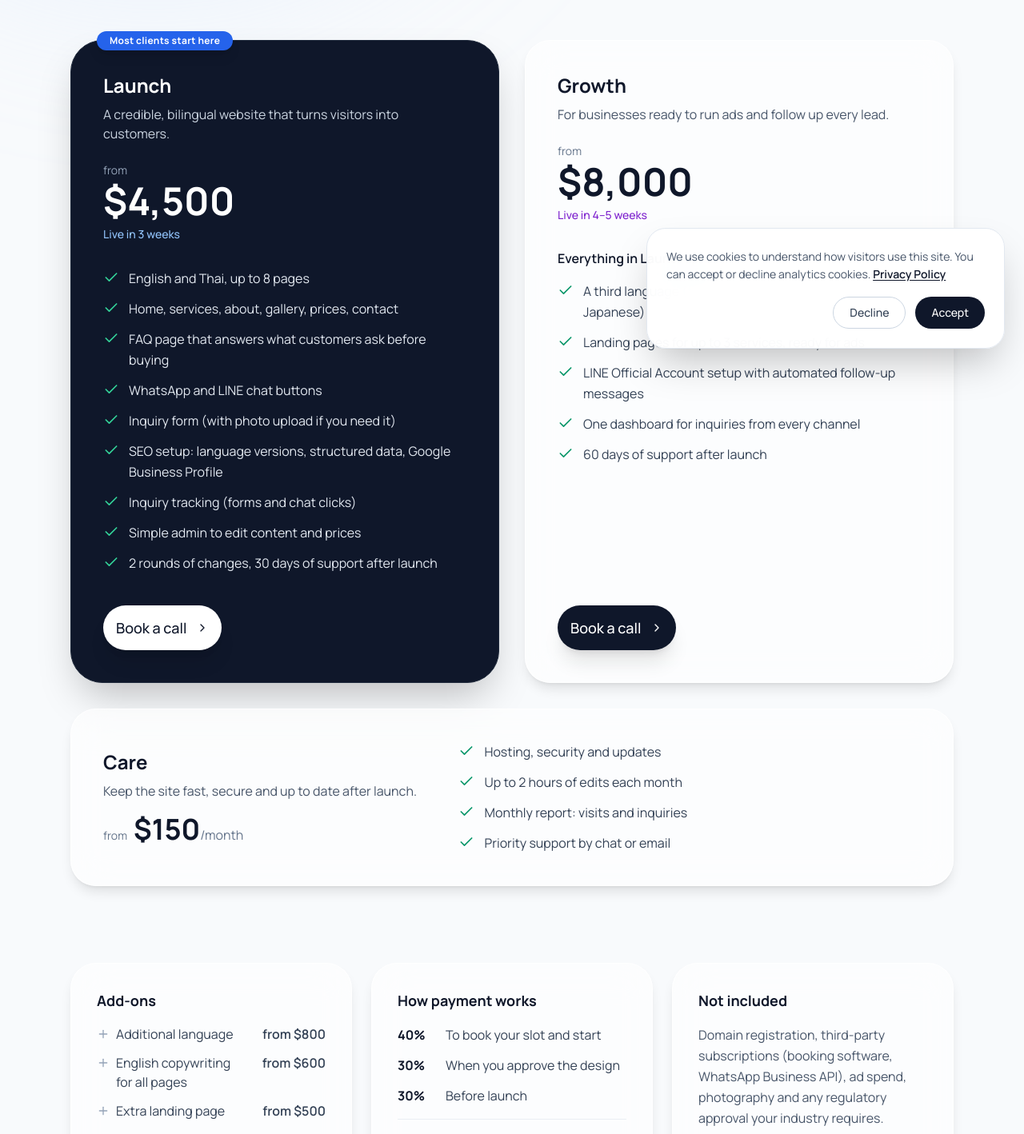
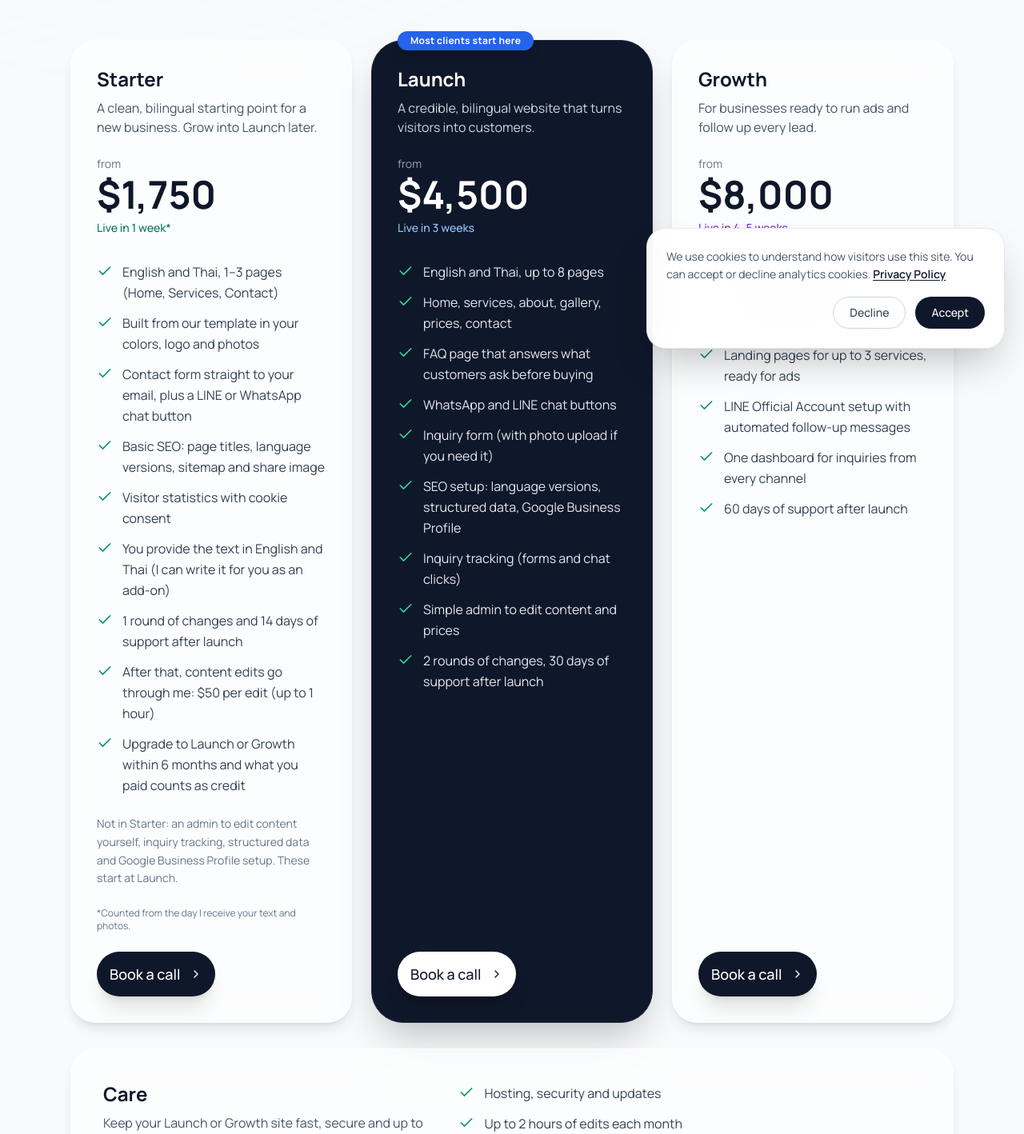
Before and after one commit to commandpaletteth/command-palette-web, a Next.js app: page /en/pricing in a window 1280 px wide. Shown: the part 340-1758 px from the top of the page at 80% size. Built offline with nearby package versions, Linux system fonts and the light colour scheme; a web font is replaced by a local one.

Commit message:
Pricing: add Starter package ($1,750 / 59,000 THB), 3-column layout, update Home/Clinics price lines

```diff
--- a/app/[locale]/layout.tsx
+++ b/app/[locale]/layout.tsx
@@ -28,7 +28,7 @@ export const metadata: Metadata = {
   metadataBase: new URL('https://www.command-palette.co'),
 
   title: "Command & Palette | Websites that bring customers to you",
-  description: "Fast, modern websites for growing businesses. Fixed price from $4,500, live in 3 weeks.",
+  description: "Fast, modern websites for growing businesses. Fixed price from $1,750, live in 1 to 3 weeks.",
   openGraph: {
     siteName: "Command & Palette",
     type: "website",
--- a/app/[locale]/pricing/page.tsx
+++ b/app/[locale]/pricing/page.tsx
@@ -46,9 +46,26 @@ export default async function PricingPage({ params }: { params: Promise<{ locale
 
       {/* Packages */}
       <section className="relative z-10 container mx-auto px-6 pb-16 max-w-6xl">
-        <div className="grid lg:grid-cols-2 gap-8 items-stretch">
+        <div className="grid lg:grid-cols-3 gap-6 items-stretch">
+          {/* Starter */}
+          <GlassCard className="rounded-[2.5rem] md:p-8 flex flex-col order-2 lg:order-1">
+            <h2 className="text-2xl font-bold mb-2">{t("starter_name")}</h2>
+            <p className="text-slate-600 mb-6">{t("starter_desc")}</p>
+            <div className="mb-1 text-sm text-slate-500">{t("from")}</div>
+            <div className="text-5xl font-bold mb-2">{t("starter_price")}</div>
+            <div className="text-sm text-emerald-700 font-medium mb-8">{t("starter_time")}</div>
+            <div className="flex-grow">
+              <FeatureList items={t.raw("starter_features") as string[]} />
+              <p className="mt-6 text-sm text-slate-500 leading-relaxed">{t("starter_excludes")}</p>
+            </div>
+            <p className="mt-6 text-xs text-slate-500">{t("starter_note")}</p>
+            <div className="mt-6">
+              <CallButton label={t("cta_btn")} />
+            </div>
+          </GlassCard>
+
           {/* Launch (highlighted) */}
-          <div className="relative bg-slate-900 text-white rounded-[2.5rem] p-8 md:p-10 shadow-2xl border border-slate-800 flex flex-col">
+          <div className="relative bg-slate-900 text-white rounded-[2.5rem] p-8 md:p-8 shadow-2xl border border-slate-800 flex flex-col order-1 lg:order-2">
             <span className="absolute -top-3 left-8 px-4 py-1 rounded-full bg-blue-600 text-white text-xs font-bold tracking-wide shadow-lg">
               {t("popular")}
             </span>
@@ -66,7 +83,7 @@ export default async function PricingPage({ params }: { params: Promise<{ locale
           </div>
 
           {/* Growth */}
-          <GlassCard className="rounded-[2.5rem] md:p-10 flex flex-col">
+          <GlassCard className="rounded-[2.5rem] md:p-8 flex flex-col order-3">
             <h2 className="text-2xl font-bold mb-2">{t("growth_name")}</h2>
             <p className="text-slate-600 mb-6">{t("growth_desc")}</p>
             <div className="mb-1 text-sm text-slate-500">{t("from")}</div>
--- a/messages/agency/en.json
+++ b/messages/agency/en.json
@@ -73,7 +73,7 @@
     "founder_title": "You work with me, not an account manager",
     "founder_desc": "I'm Bobby, the founder of Command & Palette. I've spent 15+ years in business development at tech platforms, including bringing 550+ beauty and wellness businesses onto a booking platform, and I build every website myself. One person, from first call to launch.",
     "founder_link": "More about me",
-    "pricing_title": "Fixed packages from $4,500",
+    "pricing_title": "Launch package, fixed at $4,500",
     "pricing_desc": "Fixed scope, fixed price, fixed timeline. Monthly care from $150.",
     "pricing_link": "See what's included",
     "compliance_note": "Thailand regulates medical advertising. I design with those rules in mind and keep claims factual. Where approval of advertising content is required, it remains your clinic's responsibility.",
@@ -83,7 +83,7 @@
   },
   "Pricing": {
     "meta_title": "Pricing | Command & Palette",
-    "meta_description": "Fixed-price website packages for growing businesses. Launch from $4,500, Growth from $8,000, Care from $150/month.",
+    "meta_description": "Fixed-price website packages for growing businesses. Starter from $1,750, Launch from $4,500, Growth from $8,000, Care from $150/month.",
     "badge": "Pricing",
     "hero_title_1": "Simple, ",
     "hero_title_highlight": "fixed",
@@ -92,6 +92,23 @@
     "from": "from",
     "per_month": "/month",
     "popular": "Most clients start here",
+    "starter_name": "Starter",
+    "starter_price": "$1,750",
+    "starter_time": "Live in 1 week*",
+    "starter_desc": "A clean, bilingual starting point for a new business. Grow into Launch later.",
+    "starter_features": [
+      "English and Thai, 1–3 pages (Home, Services, Contact)",
+      "Built from our template in your colors, logo and photos",
+      "Contact form straight to your email, plus a LINE or WhatsApp chat button",
+      "Basic SEO: page titles, language versions, sitemap and share image",
+      "Visitor statistics with cookie consent",
+      "You provide the text in English and Thai (I can write it for you as an add-on)",
+      "1 round of changes and 14 days of support after launch",
+      "After that, content edits go through me: $50 per edit (up to 1 hour)",
+      "Upgrade to Launch or Growth within 6 months and what you paid counts as credit"
+    ],
+    "starter_excludes": "Not in Starter: an admin to edit content yourself, inquiry tracking, structured data and Google Business Profile setup. These start at Launch.",
+    "starter_note": "*Counted from the day I receive your text and photos.",
     "launch_name": "Launch",
     "launch_price": "$4,500",
     "launch_time": "Live in 3 weeks",
@@ -121,7 +138,7 @@
     ],
     "care_name": "Care",
     "care_price": "$150",
-    "care_desc": "Keep the site fast, secure and up to date after launch.",
+    "care_desc": "Keep your Launch or Growth site fast, secure and up to date after launch.",
     "care_features": [
       "Hosting, security and updates",
       "Up to 2 hours of edits each month",
@@ -147,11 +164,15 @@
     ],
     "payment_title": "How payment works",
     "payment_steps": [{"pct": "40%", "label": "To book your slot and start"}, {"pct": "30%", "label": "When you approve the design"}, {"pct": "30%", "label": "Before launch"}],
-    "payment_note": "Invoiced in USD.",
+    "payment_note": "Invoiced in USD. Starter is paid 50% to start and 50% before launch.",
     "excluded_title": "Not included",
     "excluded_desc": "Domain registration, third-party subscriptions (booking software, WhatsApp Business API), ad spend, photography and any regulatory approval your industry requires.",
     "faq_title": "Common questions",
     "faq": [
+      {
+        "q": "Which package should I start with?",
+        "a": "If you are starting out or testing the market, Starter puts you online in a week. If you already have customers and want the site to bring in and track inquiries, start with Launch. If you upgrade from Starter within 6 months, what you paid counts as credit."
+      },
       {
         "q": "What do we get back from investing in a website?",
         "a": "A website designed from scratch around your customers, in two languages, set up to be found on Google, and tracking every form and chat enquiry, so you can see exactly how many customers it brings in. No monthly platform fees, and it's built to last for years."
@@ -266,7 +287,7 @@
   },
   "Home": {
     "meta_title": "Command & Palette | Websites that bring customers to you",
-    "meta_description": "Fast, modern websites for growing businesses. Fixed price from $4,500, live in 3 weeks, built by the founder himself.",
+    "meta_description": "Fast, modern websites for growing businesses. Fixed price from $1,750, live in 1 to 3 weeks, built by the founder himself.",
     "badge": "Websites for growing businesses",
     "hero_title_1": "Stop renting. ",
     "hero_title_highlight": "Start owning.",
@@ -337,7 +358,7 @@
     "founder_title": "You work with me, not an account manager",
     "founder_desc": "I'm Bobby. 15+ years in business development across telecom, eCommerce, hospitality and online platforms, and I build every website myself. One person, from first call to launch.",
     "founder_link": "More about me",
-    "pricing_title": "Fixed packages from $4,500",
+    "pricing_title": "Fixed packages from $1,750",
     "pricing_desc": "Fixed scope, fixed price, fixed timeline. Monthly care from $150.",
     "pricing_link": "See what's included",
     "cta_title": "Let's see if we're a good fit",
--- a/messages/agency/th.json
+++ b/messages/agency/th.json
@@ -73,7 +73,7 @@
     "founder_title": "คุยกับผมโดยตรง ไม่ผ่าน account manager",
     "founder_desc": "ผมชื่อบ๊อบบี้ ผู้ก่อตั้ง Command & Palette ทำงานด้าน business development ในแพลตฟอร์มเทคมากว่า 15 ปี รวมถึงพาธุรกิจความงามและเวลเนสกว่า 550 รายเข้าแพลตฟอร์มจองบริการ และลงมือทำเว็บทุกเว็บเอง คนเดียวตั้งแต่คุยครั้งแรกจนเปิดใช้งาน",
     "founder_link": "รู้จักผมมากขึ้น",
-    "pricing_title": "แพ็กเกจราคาคงที่ เริ่มต้น ฿150,000",
+    "pricing_title": "แพ็กเกจ Launch ราคาคงที่ ฿150,000",
     "pricing_desc": "ขอบเขตงานชัด ราคาคงที่ กำหนดส่งชัดเจน ค่าดูแลรายเดือนเริ่มต้น ฿5,000",
     "pricing_link": "ดูว่าได้อะไรบ้าง",
     "compliance_note": "การโฆษณาสถานพยาบาลในไทยมีกฎหมายควบคุม ผมออกแบบโดยคำนึงถึงกฎเหล่านี้และใช้ข้อความที่เป็นข้อเท็จจริง ส่วนการขออนุญาตโฆษณา (ถ้าจำเป็น) ยังเป็นความรับผิดชอบของคลินิก",
@@ -83,7 +83,7 @@
   },
   "Pricing": {
     "meta_title": "ราคา | Command & Palette",
-    "meta_description": "แพ็กเกจเว็บไซต์ราคาคงที่สำหรับธุรกิจที่กำลังเติบโต Launch เริ่มต้น ฿150,000, Growth เริ่มต้น ฿270,000, ค่าดูแลเริ่มต้น ฿5,000/เดือน",
+    "meta_description": "แพ็กเกจเว็บไซต์ราคาคงที่สำหรับธุรกิจที่กำลังเติบโต Starter เริ่มต้น ฿59,000, Launch เริ่มต้น ฿150,000, Growth เริ่มต้น ฿270,000, ค่าดูแลเริ่มต้น ฿5,000/เดือน",
     "badge": "ราคา",
     "hero_title_1": "แพ็กเกจ",
     "hero_title_highlight": "ราคาคงที่",
@@ -92,6 +92,23 @@
     "from": "เริ่มต้น",
     "per_month": "/เดือน",
     "popular": "ลูกค้าส่วนใหญ่เริ่มที่แพ็กเกจนี้",
+    "starter_name": "Starter",
+    "starter_price": "฿59,000",
+    "starter_time": "ใช้งานได้ใน 1 สัปดาห์*",
+    "starter_desc": "จุดเริ่มต้นที่เรียบร้อย สองภาษา สำหรับธุรกิจใหม่ แล้วค่อยอัปเกรดเป็น Launch ทีหลัง",
+    "starter_features": [
+      "ภาษาอังกฤษและไทย 1–3 หน้า (หน้าแรก บริการ ติดต่อ)",
+      "สร้างจากเทมเพลตของเรา ใส่สี โลโก้ และรูปของคุณ",
+      "ฟอร์มติดต่อส่งเข้าอีเมลโดยตรง พร้อมปุ่มแชท LINE หรือ WhatsApp",
+      "SEO พื้นฐาน: ชื่อหน้า เวอร์ชันภาษา sitemap และรูปสำหรับแชร์",
+      "สถิติผู้เข้าชม พร้อมการขอความยินยอมคุกกี้",
+      "คุณเตรียมเนื้อหาภาษาอังกฤษและไทยเอง (ให้ผมเขียนให้เป็นบริการเสริม)",
+      "แก้ไขได้ 1 รอบ และดูแลหลังเปิดใช้ 14 วัน",
+      "หลังจากนั้นแก้เนื้อหาผ่านผม ครั้งละ ฿1,500 (ไม่เกิน 1 ชั่วโมง)",
+      "อัปเกรดเป็น Launch หรือ Growth ภายใน 6 เดือน ยอดที่จ่ายไปนับเป็นเครดิต"
+    ],
+    "starter_excludes": "ไม่มีใน Starter: หลังบ้านแก้เนื้อหาเอง การนับคำถามจากฟอร์มและแชท structured data และการตั้งค่า Google Business Profile ซึ่งมีตั้งแต่ Launch",
+    "starter_note": "*นับจากวันที่ได้รับเนื้อหาและรูปครบ",
     "launch_name": "Launch",
     "launch_price": "฿150,000",
     "launch_time": "ใช้งานได้ใน 3 สัปดาห์",
@@ -121,7 +138,7 @@
     ],
     "care_name": "Care",
     "care_price": "฿5,000",
-    "care_desc": "ดูแลให้เว็บเร็ว ปลอดภัย และอัปเดตอยู่เสมอหลังเปิดใช้",
+    "care_desc": "ดูแลเว็บไซต์ Launch หรือ Growth ให้เร็ว ปลอดภัย และอัปเดตอยู่เสมอหลังเปิดใช้",
     "care_features": [
       "hosting ความปลอดภัย และอัปเดตระบบ",
       "แก้ไขได้สูงสุด 2 ชั่วโมงต่อเดือน",
@@ -147,11 +164,15 @@
     ],
     "payment_title": "การชำระเงิน",
     "payment_steps": [{"pct": "40%", "label": "จองคิวและเริ่มงาน"}, {"pct": "30%", "label": "เมื่ออนุมัติดีไซน์"}, {"pct": "30%", "label": "ก่อนเปิดใช้งาน"}],
-    "payment_note": "ออกใบแจ้งหนี้เป็นเงินบาท",
+    "payment_note": "ออกใบแจ้งหนี้เป็นเงินบาท แพ็กเกจ Starter ชำระ 50% ตอนเริ่ม และ 50% ก่อนเปิดใช้งาน",
     "excluded_title": "ไม่รวมในราคา",
     "excluded_desc": "ค่าจดโดเมน ค่าบริการของบุคคลที่สาม (ระบบจองคิว WhatsApp Business API) ค่าโฆษณา ค่าถ่ายภาพ และการขออนุญาตตามกฎหมายของแต่ละธุรกิจ",
     "faq_title": "คำถามที่พบบ่อย",
     "faq": [
+      {
+        "q": "ควรเริ่มที่แพ็กเกจไหน",
+        "a": "ถ้าเพิ่งเริ่มธุรกิจหรืออยากทดลองตลาด Starter ทำให้คุณมีเว็บไซต์ภายใน 1 สัปดาห์ ถ้ามีลูกค้าอยู่แล้วและอยากให้เว็บพาคำถามเข้ามาพร้อมนับผลได้ ให้เริ่มที่ Launch และถ้าอัปเกรดจาก Starter ภายใน 6 เดือน ยอดที่จ่ายไปนับเป็นเครดิต"
+      },
       {
         "q": "ลงทุนกับเว็บไซต์แล้วได้อะไรกลับมา",
         "a": "เว็บไซต์ที่ออกแบบรอบลูกค้าของคุณตั้งแต่ศูนย์ มีสองภาษา ตั้งค่า SEO ให้ค้นเจอ และนับได้ทุกครั้งที่มีคนกรอกฟอร์มหรือทักแชท คุณจึงเห็นชัดว่าเว็บพาลูกค้ามาให้กี่ราย ไม่มีค่าเช่ารายเดือน และใช้งานต่อได้อีกหลายปี"
@@ -266,7 +287,7 @@
   },
   "Home": {
     "meta_title": "Command & Palette | เว็บไซต์ที่พาลูกค้ามาหาคุณ",
-    "meta_description": "เว็บไซต์ทันสมัย โหลดเร็ว สำหรับธุรกิจที่กำลังเติบโต ราคาคงที่เริ่มต้น ฿150,000 ใช้งานได้ใน 3 สัปดาห์ ทำโดยผู้ก่อตั้งเอง",
+    "meta_description": "เว็บไซต์ทันสมัย โหลดเร็ว สำหรับธุรกิจที่กำลังเติบโต ราคาคงที่เริ่มต้น ฿59,000 ใช้งานได้ใน 1–3 สัปดาห์ ทำโดยผู้ก่อตั้งเอง",
     "badge": "เว็บไซต์สำหรับธุรกิจที่กำลังเติบโต",
     "hero_title_1": "เลิกเช่า ",
     "hero_title_highlight": "เริ่มเป็นเจ้าของ",
@@ -337,7 +358,7 @@
     "founder_title": "คุยกับผมโดยตรง ไม่ผ่าน account manager",
     "founder_desc": "ผมชื่อบ๊อบบี้ ทำงานด้าน business development มากว่า 15 ปี ทั้ง telecom, eCommerce, hospitality และแพลตฟอร์มออนไลน์ และลงมือทำเว็บทุกเว็บเอง คนเดียวตั้งแต่คุยครั้งแรกจนเปิดใช้งาน",
     "founder_link": "รู้จักผมมากขึ้น",
-    "pricing_title": "แพ็กเกจราคาคงที่ เริ่มต้น ฿150,000",
+    "pricing_title": "แพ็กเกจราคาคงที่ เริ่มต้น ฿59,000",
     "pricing_desc": "ขอบเขตงานชัด ราคาคงที่ กำหนดส่งชัดเจน ค่าดูแลรายเดือนเริ่มต้น ฿5,000",
     "pricing_link": "ดูว่าได้อะไรบ้าง",
     "cta_title": "มาดูกันว่าเราเหมาะกันไหม",
```
